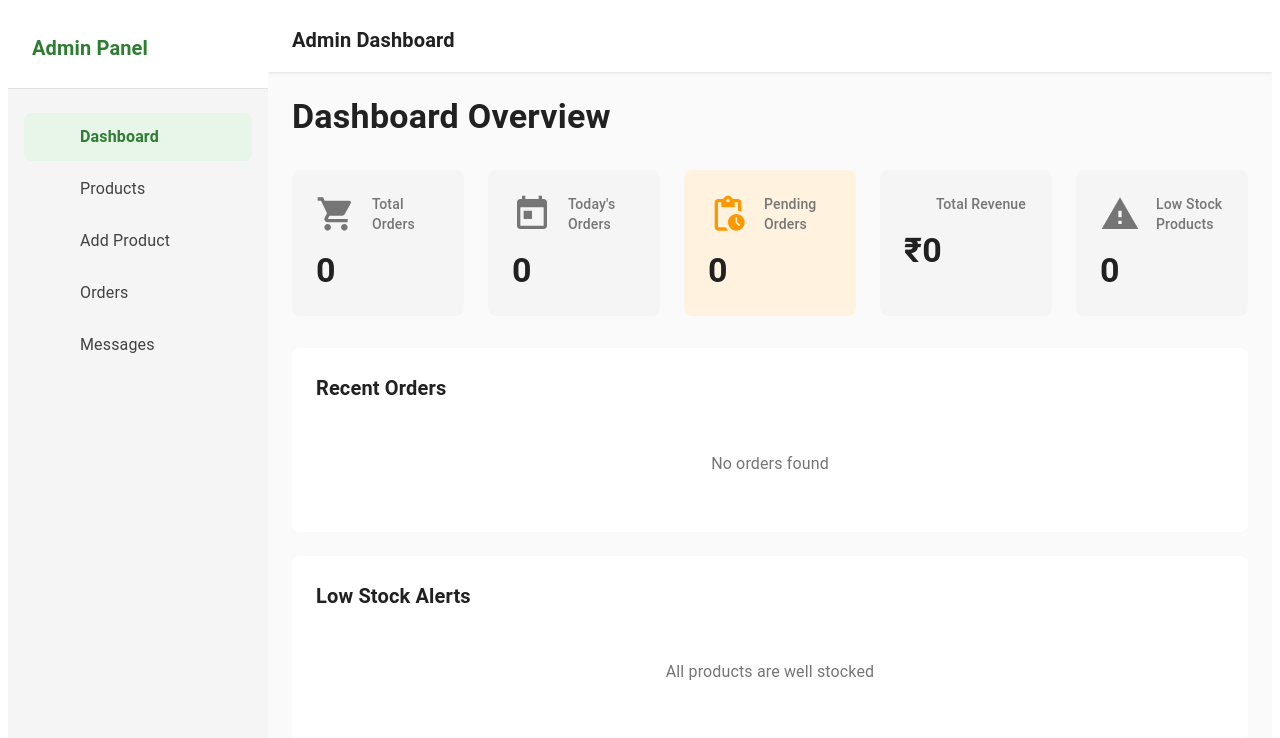
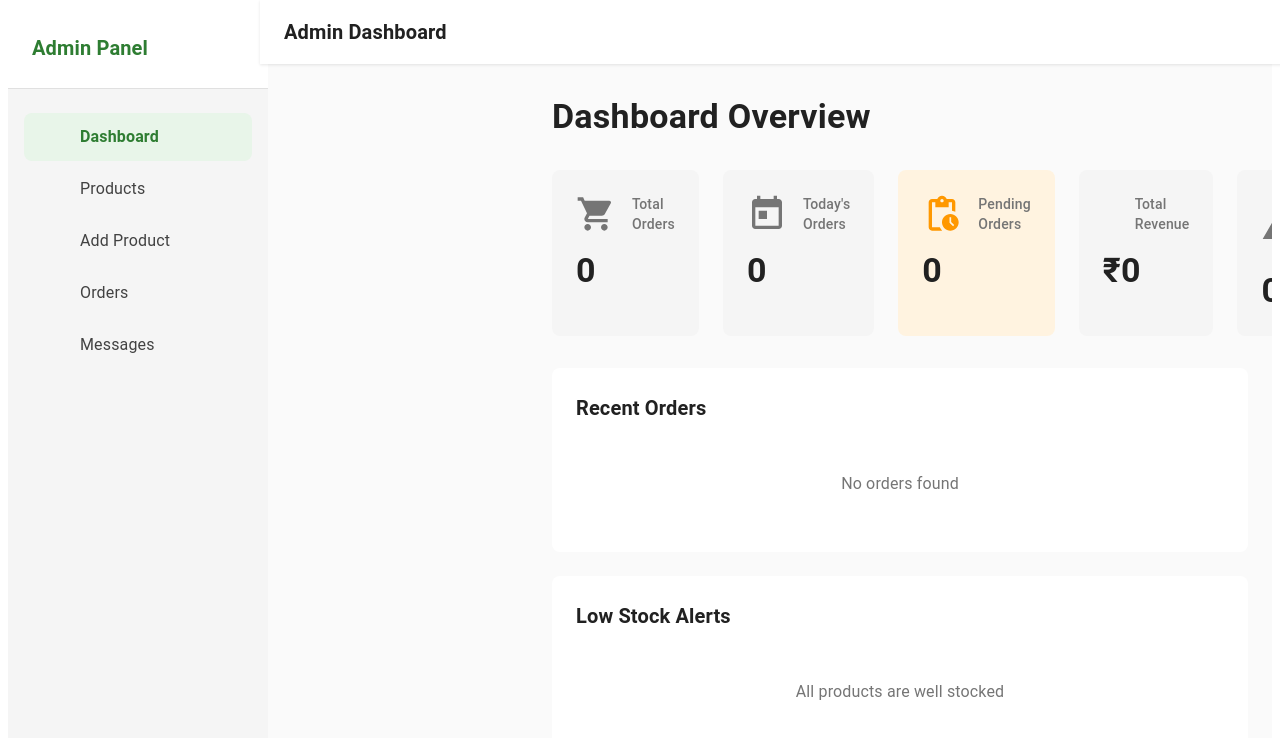
Before and after one commit to Sanketkadam3921/Grocery_Website_Demo, a React (Vite) app: page /admin in a window 1280 px wide. Shown: the top 738 px of the page. Built offline with nearby package versions, Linux system fonts and the light colour scheme; some icons are missing.

Commit message:
new commit

```diff
--- a/src/features/admin/components/AdminLayout.jsx
+++ b/src/features/admin/components/AdminLayout.jsx
@@ -17,6 +17,8 @@
         display: "flex",
         minHeight: "100vh",
         backgroundColor: "#fafafa",
+        margin: 0,
+        padding: 0,
       }}
     >
       {/* Sidebar */}
@@ -30,6 +32,7 @@
           flexDirection: "column",
           overflow: "hidden",
           width: { xs: "100%", md: "calc(100% - 260px)" },
+          marginLeft: { xs: 0, md: "260px" },
         }}
       >
         {/* Navbar */}
@@ -41,6 +44,7 @@
             flex: 1,
             overflow: "auto",
             p: { xs: 2, sm: 3 },
+            mt: { xs: "64px", sm: "64px" },
           }}
         >
           <Outlet />
--- a/src/features/admin/components/AdminNavbar.jsx
+++ b/src/features/admin/components/AdminNavbar.jsx
@@ -6,8 +6,11 @@
 function AdminNavbar({ handleDrawerToggle }) {
   return (
     <AppBar
-      position="sticky"
+      position="fixed"
       sx={{
+        top: 0,
+        left: { xs: 0, md: "260px" },
+        right: 0,
         backgroundColor: "#fff",
         color: "#424242",
         boxShadow: "0 1px 3px rgba(0,0,0,0.1)",
```
